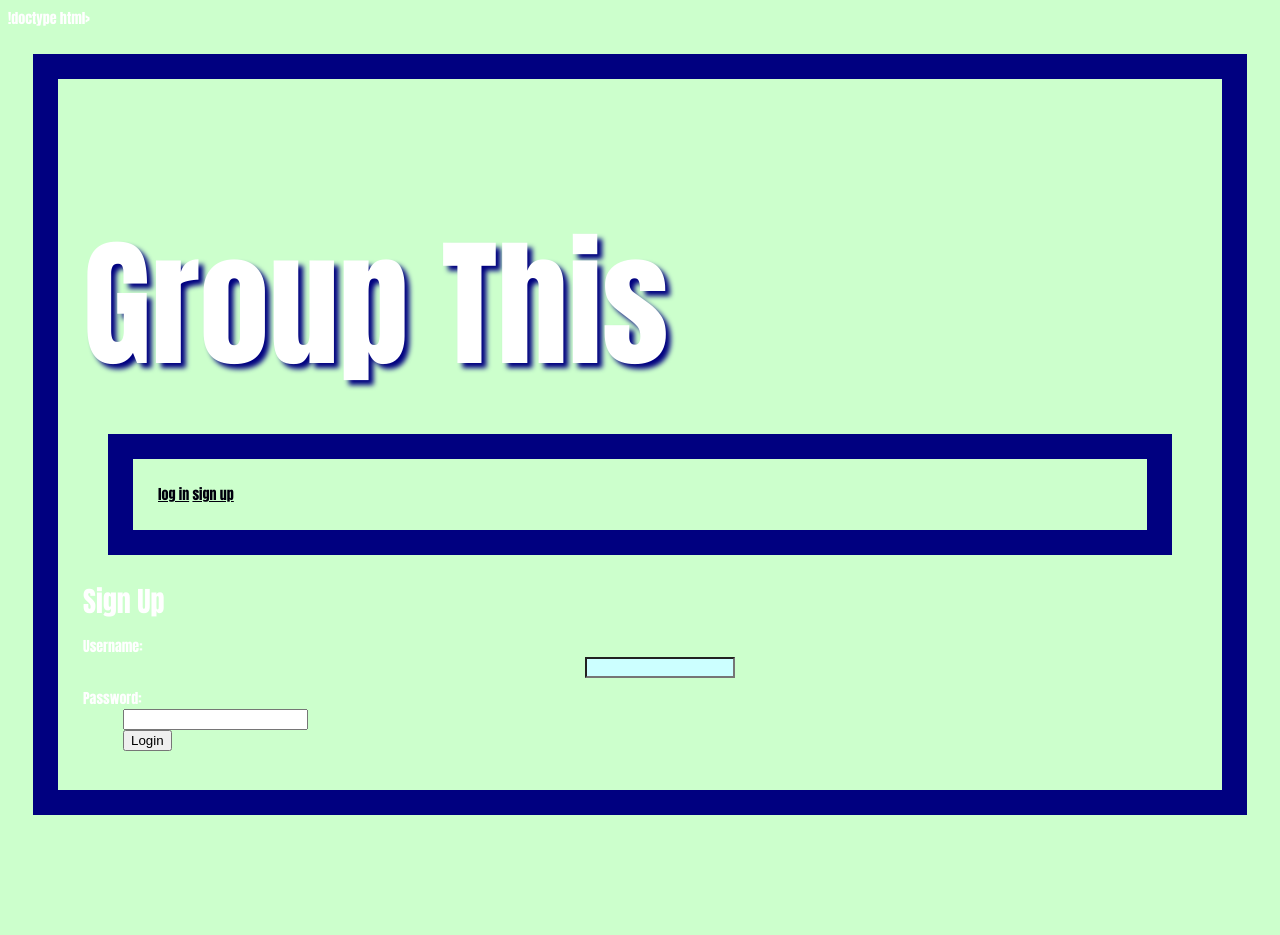
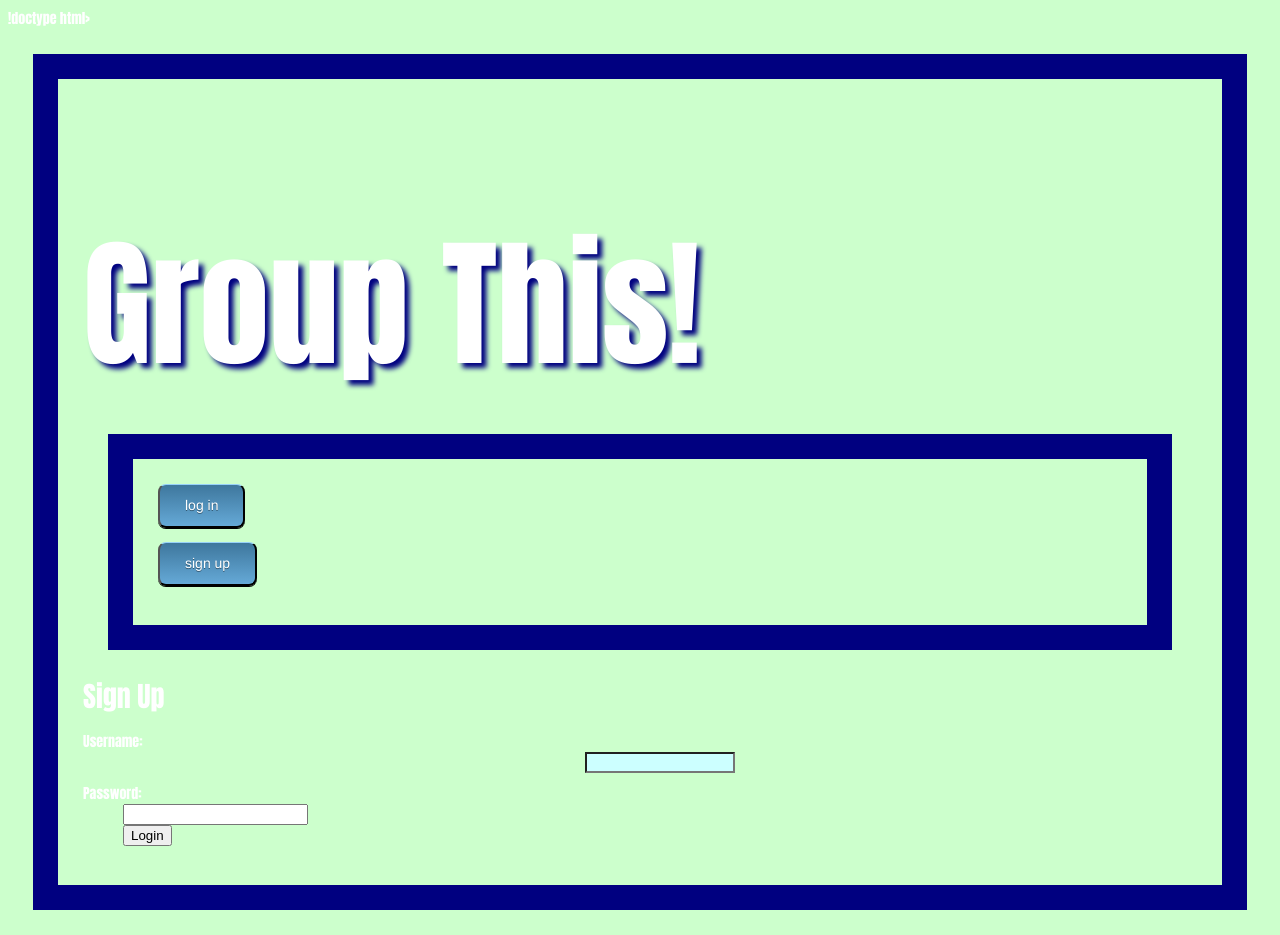
Before and after one commit to vkozina/BRHacks, a Python web app: template real code/Groups/templates/signup.html in a window 1280 px wide. Before the commit the page ends 815 px from the top, so only its background shows below. Run offline with Jinja, Linux system fonts and the light colour scheme; the template is opened without the code that fills it, so the values that code supplies are empty.

Commit message:
nicer buttons

```diff
--- a/real code/Groups/templates/layout.html
+++ b/real code/Groups/templates/layout.html
@@ -1,5 +1,5 @@
 !doctype html>
-<title>GroupThis</title>
+<title>GroupThis!</title>
 <style>
 
     body {
@@ -105,13 +105,20 @@
   </style>
 <link rel=stylesheet type=text/css href="{{ url_for('static', filename='style.css') }}">
 <div class=page>
-  <h1>Group This</h1>
+  <h1 text-align= center>Group This!</h1>
   <div class=metanav>
   {% if not session.logged_in %}
-    <a href="{{ url_for('login') }}">log in</a>
-    <a href="{{ url_for('signup') }}">sign up</a>
+    <form name="input" action="{{ url_for('login') }}">
+      <input type="submit" value="log in" class=button >
+    </form>
+    <form name="input" action="{{ url_for('signup') }}">
+      <input type="submit" value="sign up" class=button>
+    </form>
   {% else %}
-    <a href="{{ url_for('logout') }}">log out</a>
+    </form>
+      <form name="input" action="{{ url_for('logout') }}">
+      <input type="submit" value="log out" class=important>
+    </form>
   {% endif %}
   </div>
   {% for message in get_flashed_messages() %}
```
